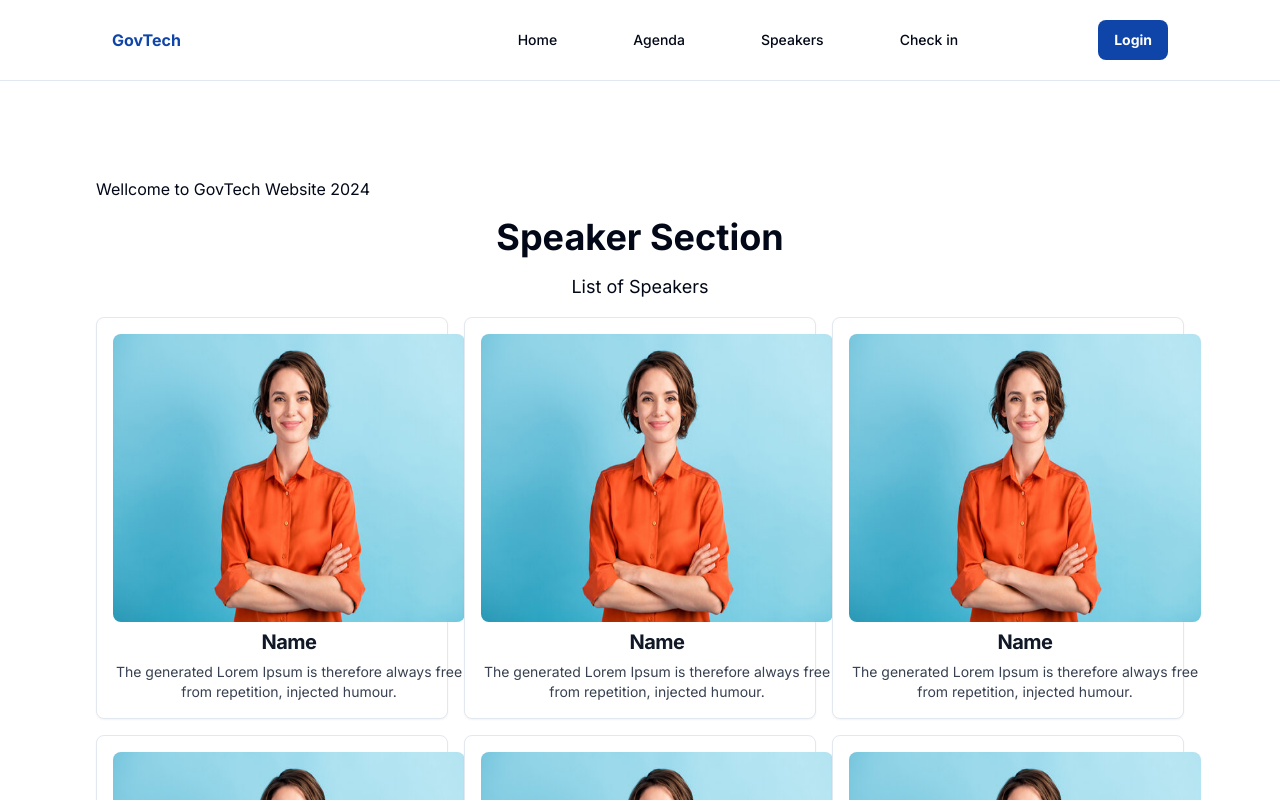
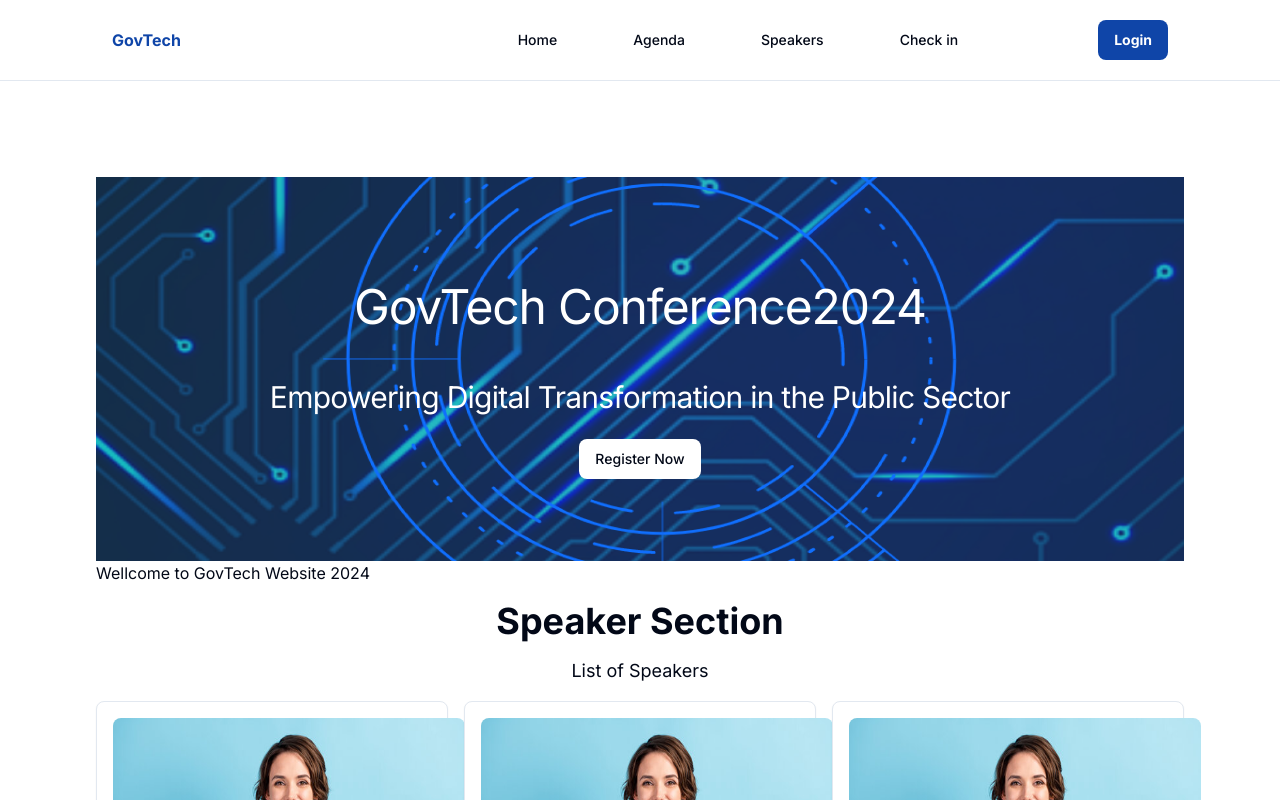
Before and after one commit to MPTCDITR/govtech-website, a Next.js app: page / in a window 1280 px wide. Shown: the top 800 px of the page. Built offline with nearby package versions, Linux system fonts and the light colour scheme.

Commit message:
Update page.tsx

```diff
--- a/app/page.tsx
+++ b/app/page.tsx
@@ -1,6 +1,6 @@
 import Image from "next/image";
 import SpeakerSection from "@/components/speaker-section/speaker-section.tsx";
-
+import HeroSectionHeader from "@/components/homepage/hero-section-header";
 
 import SpeakerPage from "@/app/speaker-page.tsx";
 
@@ -8,6 +8,7 @@ export default function Home() {
   return (
     <main className="flex min-h-screen flex-col items-center justify-between p-24">
       <div>
+        <HeroSectionHeader />
         <h1>Wellcome to GovTech Website 2024</h1>
         <SpeakerSection />
 
```
